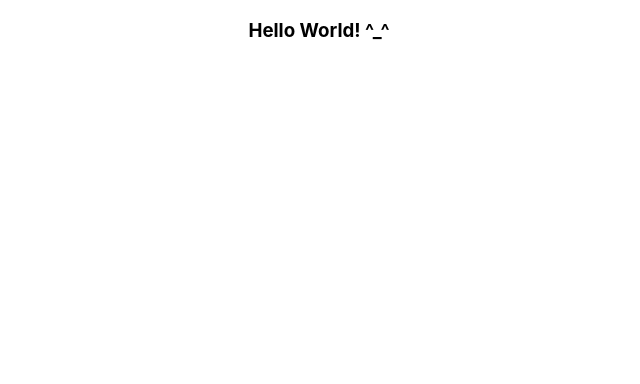
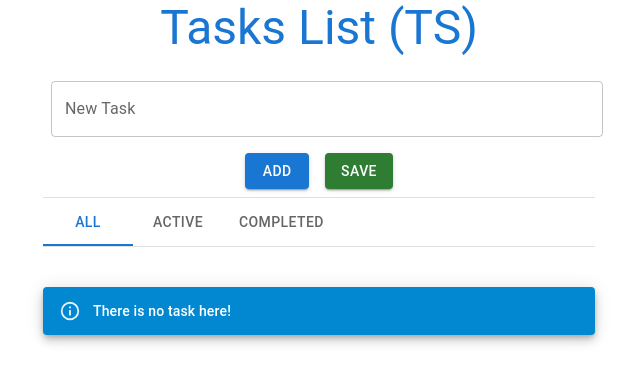
Before and after one commit to KostiantynPetrochuk/To-Do-App-TS, a React (Create React App) app: page / in a window 1280 px wide. Shown: the top 384 px of the page, without its empty margins (321-961 px from the left). Built offline with nearby package versions, Linux system fonts and the light colour scheme.

Commit message:
added @emotion modules

```diff
--- a/package.json
+++ b/package.json
@@ -3,6 +3,8 @@
   "version": "0.1.0",
   "private": true,
   "dependencies": {
+    "@emotion/react": "^11.10.5",
+    "@emotion/styled": "^11.10.5",
     "@mui/icons-material": "^5.10.16",
     "@mui/material": "^5.10.17",
     "@reduxjs/toolkit": "^1.9.1",
--- a/public/index.html
+++ b/public/index.html
@@ -6,7 +6,7 @@
   <meta name="viewport" content="width=device-width, initial-scale=1" />
   <meta name="theme-color" content="#000000" />
   <meta name="description" content="Web site created using create-react-app" />
-  <title>TS</title>
+  <title>Task List</title>
 </head>
 
 <body>
--- a/src/components/App/App.tsx
+++ b/src/components/App/App.tsx
@@ -1,11 +1,10 @@
-// import SimpleContainer from '../SimpleContainer';
+import SimpleContainer from '../SimpleContainer';
 import './App.css';
 
 function App() {
   return (
     <div className="App">
-      {/* <SimpleContainer /> */}
-      <h3>Hello World! ^_^</h3>
+      <SimpleContainer />
     </div>
   );
 }
```
Also changed, not shown: 1 other file (tests, documents, lock files or other folders).
